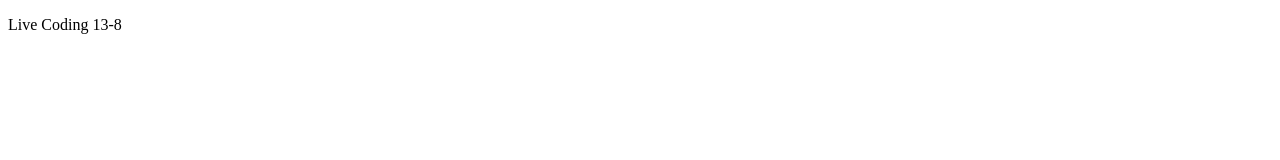
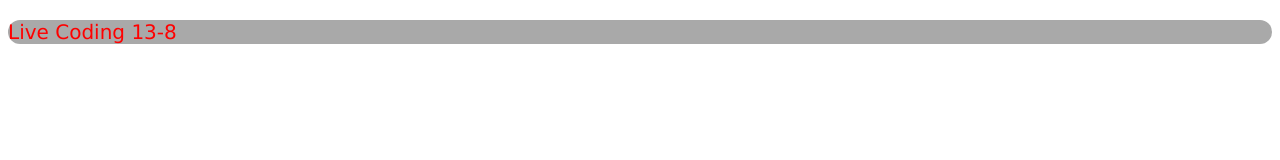
Before and after one commit to feras272/Week04Day01HW_DOM, a plain HTML site: page index.html in a window 1280 px wide. Drawn offline with Linux system fonts and the light colour scheme.

Commit message:
testing the linking files working together

```diff
--- a/index.html
+++ b/index.html
@@ -10,7 +10,7 @@
 </head>
 
 <body>
-    <p>Live Coding 13-8</p>
+    <p id="test">Live Coding 13-8</p>
 
 </body>
 
--- a/style.css
+++ b/style.css
@@ -0,0 +1,7 @@
+#test{
+    color: red;
+    font-size: 20px;
+    font-family: 'Lucida Sans', 'Lucida Sans Regular', 'Lucida Grande', 'Lucida Sans Unicode', Geneva, Verdana, sans-serif;
+    background-color:darkgray;
+    border-radius: 12px;
+}
```
